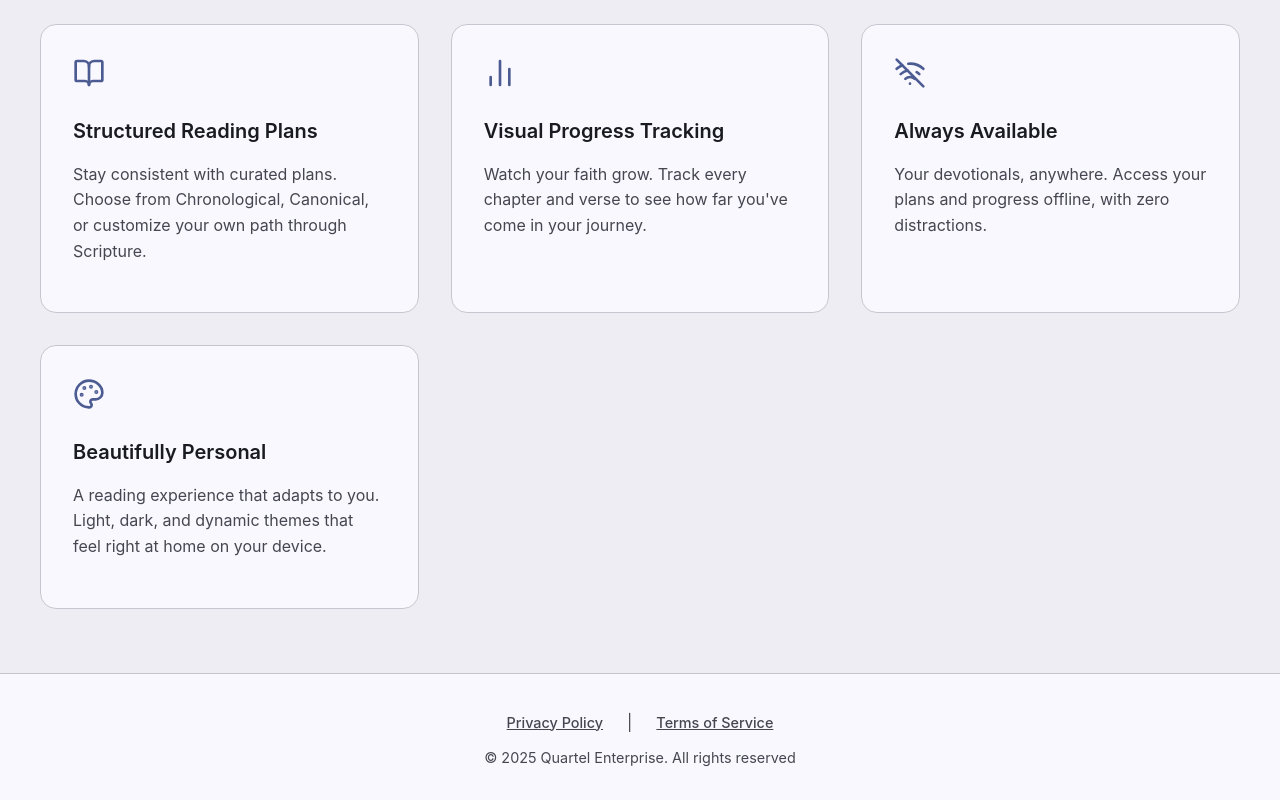
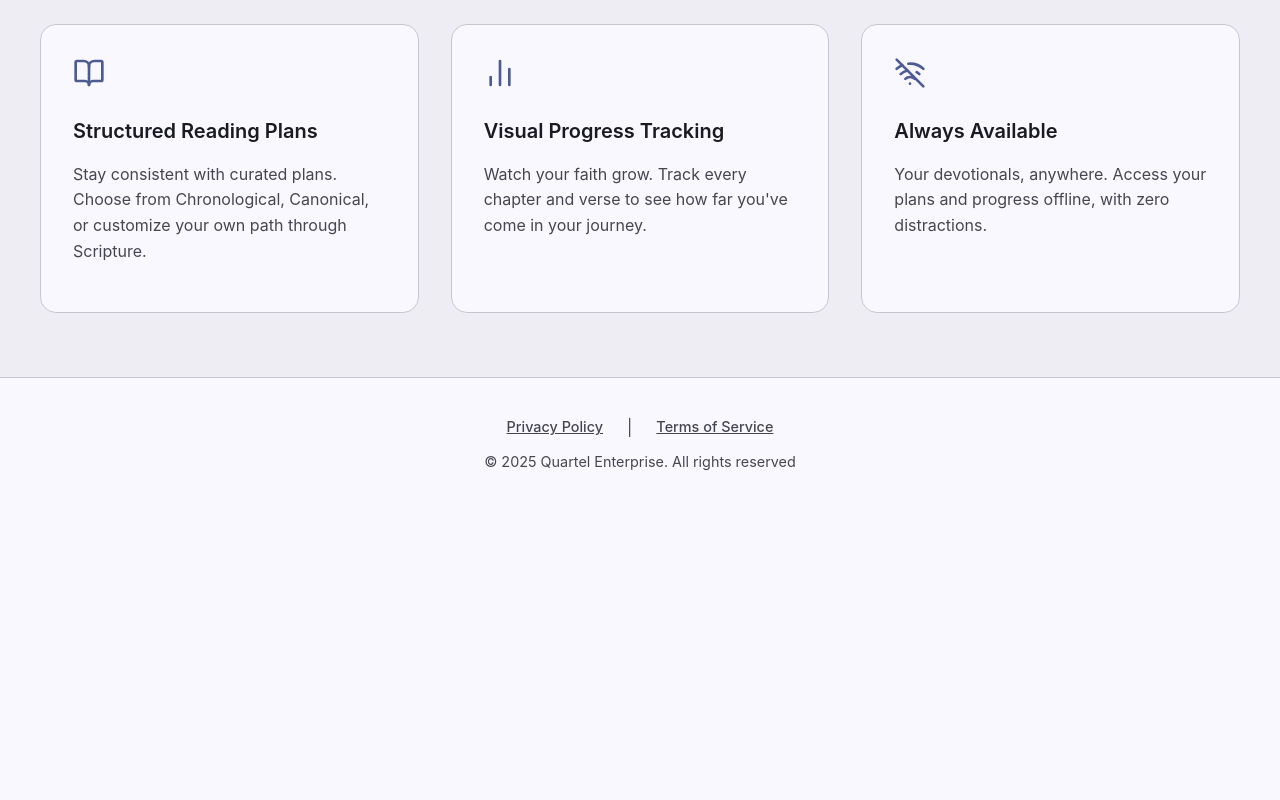
Before and after one commit to Quartel-Enterprise/bible-planner-web-client, a React (Vite) app: page /en in a window 1280 px wide. Shown: the part 805-1605 px from the top of the page. After the commit the page ends 1310 px from the top, so only its background shows below. Built offline with nearby package versions, Linux system fonts and the light colour scheme.

Commit message:
refactor Features component; remove theming feature and associated translations

```diff
--- a/src/components/Features.tsx
+++ b/src/components/Features.tsx
@@ -1,5 +1,5 @@
 import { useTranslation } from 'react-i18next';
-import { BookOpen, BarChart2, WifiOff, Palette } from 'lucide-react';
+import { BookOpen, BarChart2, WifiOff } from 'lucide-react';
 
 export function Features() {
     const { t } = useTranslation();
@@ -20,11 +20,7 @@ export function Features() {
             title: t('offline_first'),
             description: t('offline_first_desc')
         },
-        {
-            icon: <Palette size={32} />,
-            title: t('theming'),
-            description: t('theming_desc')
-        }
+
     ];
 
     return (
--- a/src/i18n.ts
+++ b/src/i18n.ts
@@ -18,8 +18,7 @@ const resources = {
       "progress_tracking_desc": "Watch your faith grow. Track every chapter and verse to see how far you've come in your journey.",
       "offline_first": "Always Available",
       "offline_first_desc": "Your devotionals, anywhere. Access your plans and progress offline, with zero distractions.",
-      "theming": "Beautifully Personal",
-      "theming_desc": "A reading experience that adapts to you. Light, dark, and dynamic themes that feel right at home on your device.",
+
       "download_suggestion": "Ready to dive deeper? Get the app now.",
       "privacy_policy": "Privacy Policy",
       "terms_of_service": "Terms of Service",
@@ -47,8 +46,7 @@ const resources = {
       "progress_tracking_desc": "Veja sua fé crescer. Acompanhe cada capítulo e versículo para ver o quanto você avançou em sua jornada.",
       "offline_first": "Sempre Disponível",
       "offline_first_desc": "Seus devocionais, em qualquer lugar. Acesse seus planos e progresso offline, sem distrações.",
-      "theming": "Belamente Pessoal",
-      "theming_desc": "Uma experiência de leitura que se adapta a você. Temas claros, escuros e dinâmicos que se sentem em casa no seu dispositivo.",
+
       "download_suggestion": "Pronto para mergulhar mais fundo? Baixe o app agora.",
       "privacy_policy": "Política de Privacidade",
       "terms_of_service": "Termos de Serviço",
@@ -76,8 +74,7 @@ const resources = {
       "progress_tracking_desc": "Mira crecer tu fe. Sigue cada capítulo y versículo para ver cuánto has avanzado en tu viaje.",
       "offline_first": "Siempre Disponible",
       "offline_first_desc": "Tus devocionales, en cualquier lugar. Accede a tus planes y progreso sin conexión, sin distracciones.",
-      "theming": "Bellamente Personal",
-      "theming_desc": "Una experiencia de lectura que se adapta a ti. Temas claros, oscuros y dinámicos que se sienten como en casa en tu dispositivo.",
+
       "download_suggestion": "¿Listo para profundizar? Obtén la aplicación ahora.",
       "privacy_policy": "Política de Privacidad",
       "terms_of_service": "Términos de Servicio",
```
